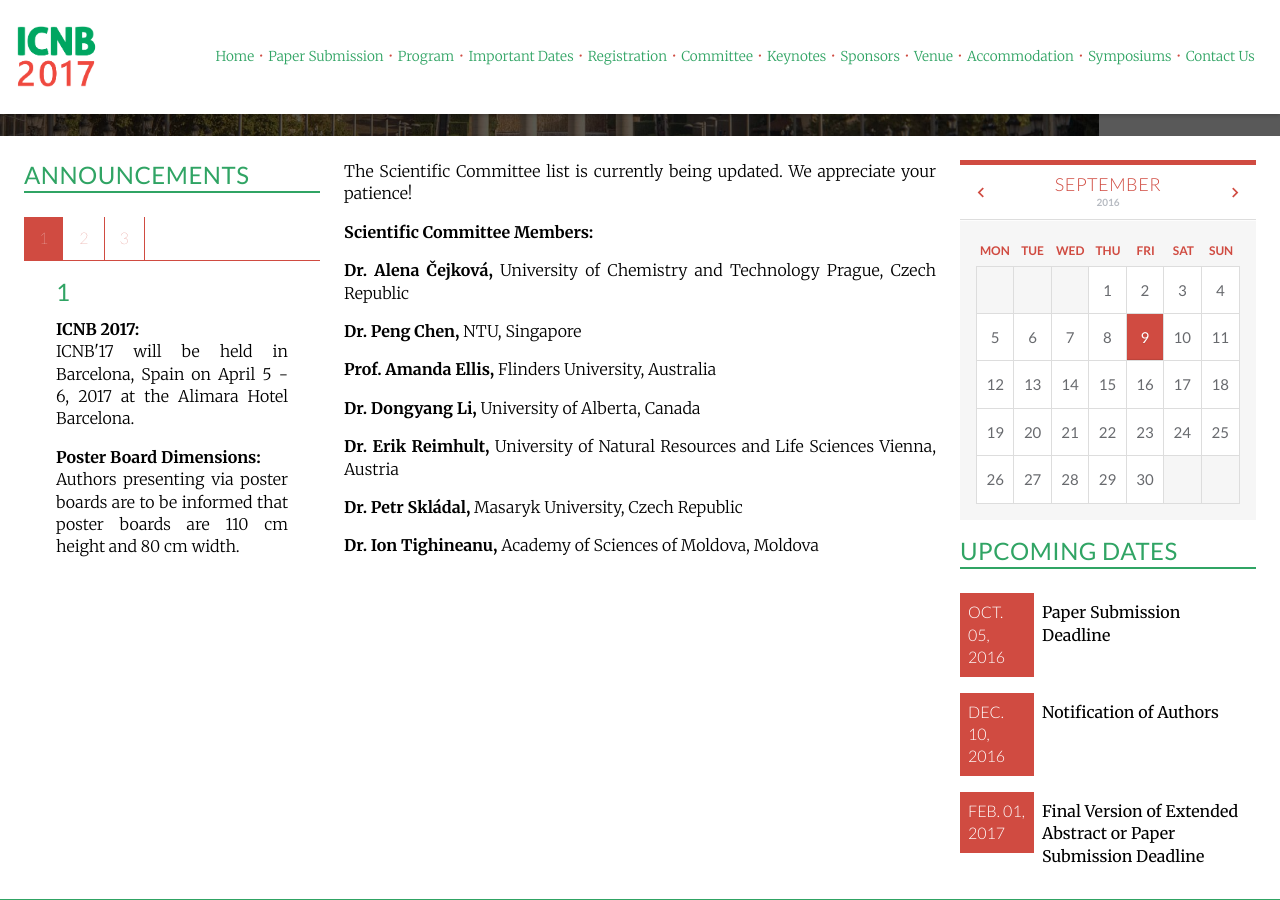
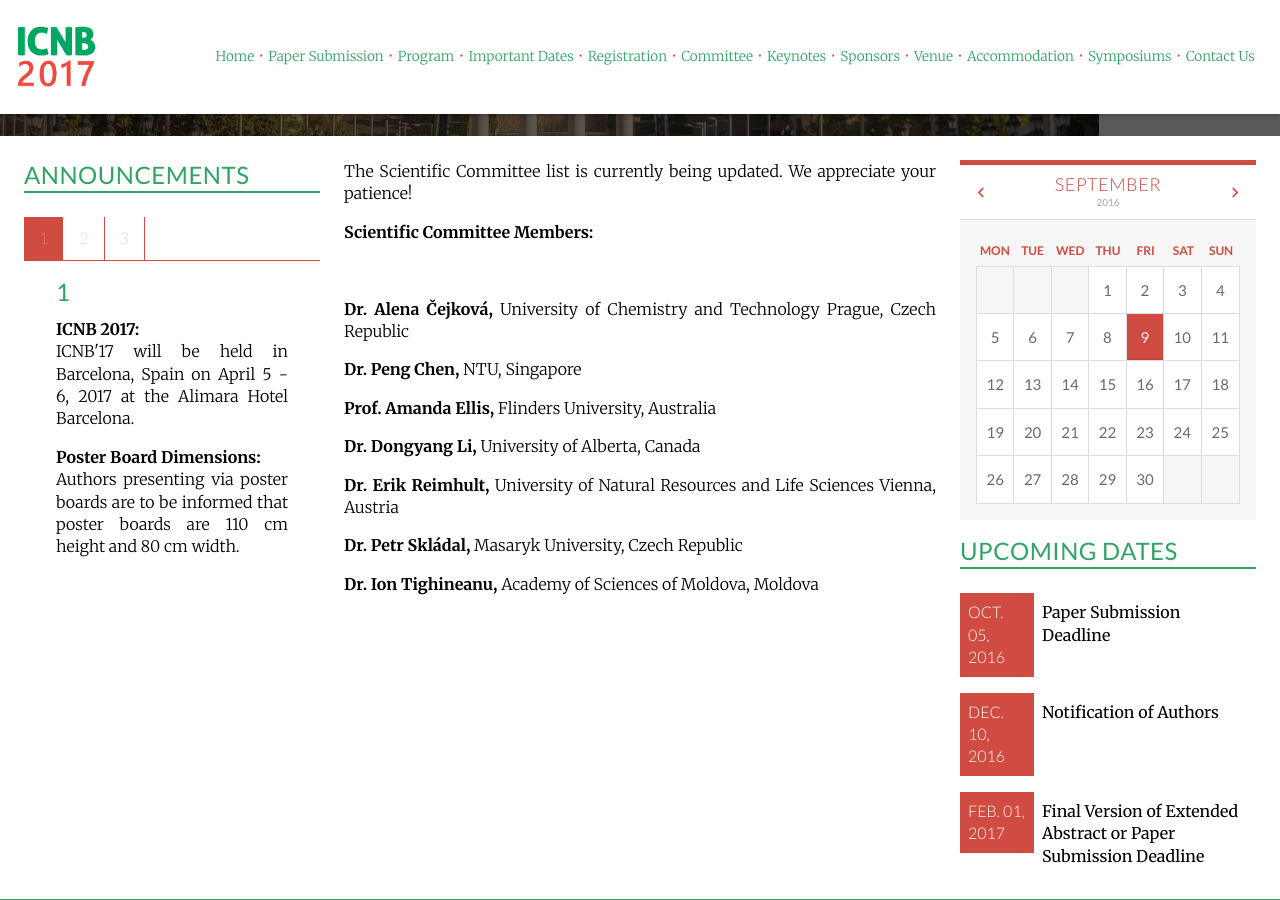
Before and after one commit to intaset/nbconference, a Jekyll site: the page built from committee.html, in a window 1280 px wide and 900 px high, scrolled down 371 px. Built offline with Jekyll 4.4.1, drawn with Linux system fonts in a browser that asks for light colours; nearby versions of some CDN libraries; Markdown is read by kramdown in place of the engine named in the settings; comment, search, counter and statistics services are not loaded.

Commit message:
made minor change

```diff
--- a/committee.html
+++ b/committee.html
@@ -9,7 +9,7 @@ keyword: nanobio sensors, self-assembly, nanobiomechanics, nanobiomedicine, drug
   <div class="unit-spacer content">
     <p class="body">The Scientific Committee list is currently being updated. We appreciate your patience!</p>
 
-    <p class="bold">Scientific Committee Members:<p>
+    <p class="bold">Scientific Committee Members:<p><br>
 
     <p class="body"><b>Dr. Alena Čejková,</b> University of Chemistry and Technology Prague, Czech Republic</p>
     <!-- <p class="body"><b>Dr. C. Charitidis,</b> National Technical University of Athens, Greece</p> -->
```
Also changed, not shown: 1 other file.
